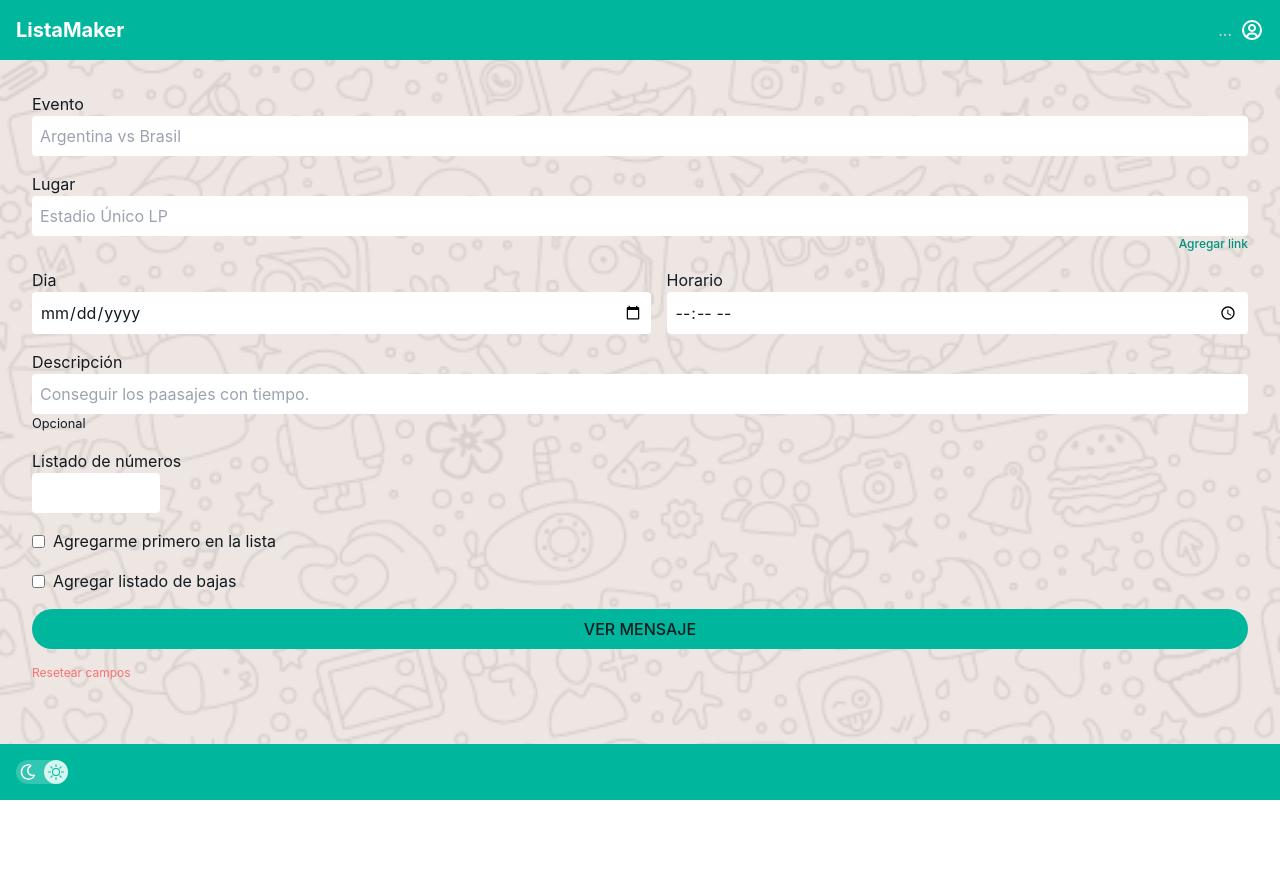
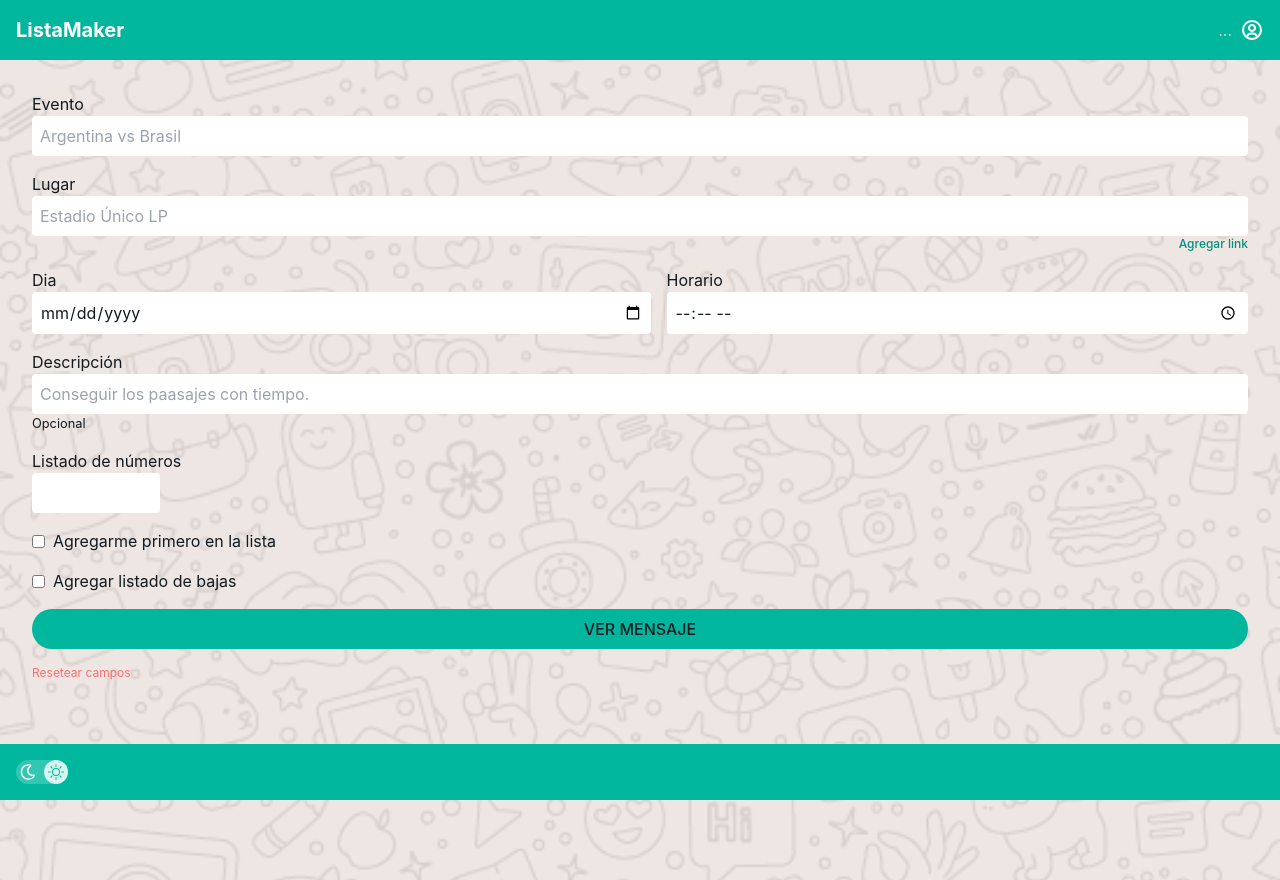
Before and after one commit to mateowebdev/wapp-list-maker, a React (Vite) app: page / in a window 1280 px wide. Before the commit the page ends 800 px from the top, so only its background shows below. Built offline with nearby package versions, Linux system fonts and the light colour scheme.

Commit message:
adjust screen

```diff
--- a/src/App.jsx
+++ b/src/App.jsx
@@ -22,21 +22,21 @@ function App() {
   };
 
   return (
-    <div className={`h-screen ${temaOscuro ? "dark" : ""}`}>
     <div
+      className={`min-h-screen bg-fondo dark:bg-dark-fondo flex flex-col ${
+        temaOscuro ? "dark" : ""
+      }`}
       style={{
+        minHeight: "110svh",
         backgroundImage: `url(${fondo})`,
         backgroundRepeat: "no-repeat",
         backgroundSize: "cover",
         backgroundPosition: "center",
-          // backgroundAttachment: "fixed",
       }}
-        className="bg-fondo dark:bg-dark-fondo h-full flex flex-col"
     >
       <Header user={user} handleUser={handleUser} handleTema={handleTema} />
       <Main />
-        <Footer handleTema={handleTema} temaOscuro={temaOscuro}/>
-      </div>
+      <Footer handleTema={handleTema} temaOscuro={temaOscuro} />
     </div>
   );
 }
--- a/src/components/footer/Footer.jsx
+++ b/src/components/footer/Footer.jsx
@@ -3,7 +3,7 @@ import { BsSun } from "react-icons/bs";
 
 export default function Footer({ handleTema, temaOscuro }) {
   return (
-    <div className="bg-wapp-verde dark:bg-dark-fondo-claro text-white p-4">
+    <div className="bg-wapp-verde dark:bg-dark-fondo-claro text-white p-4 fixed -bottom-0 w-full">
       <button onClick={handleTema} className="flex gap-1 rounded-full bg-white bg-opacity-20">
         <FaRegMoon className={`transition-all duration-500 w-6 h-6 p-1 rounded-full  ${temaOscuro ? "bg-white bg-opacity-80 text-dark-fondo-claro" : ""}`}/>
         <BsSun className={`transition-all duration-500 w-6 h-6 p-1 rounded-full  ${!temaOscuro ? "bg-white bg-opacity-80 text-wapp-verde" : ""}`}/>
--- a/src/components/header/Header.jsx
+++ b/src/components/header/Header.jsx
@@ -16,7 +16,7 @@ export default function Header({ user, handleUser, handleTema }) {
   };
 
   return (
-    <div className="bg-wapp-verde dark:bg-dark-fondo-claro p-4 flex justify-between items-center">
+    <div className="bg-wapp-verde dark:bg-dark-fondo-claro p-4 flex justify-between items-center sticky top-0">
       <h1 onClick={handleTema} className="text-white text-xl font-bold">
         ListaMaker
       </h1>
```
Lines whose indentation alone changed are shown as unchanged.
